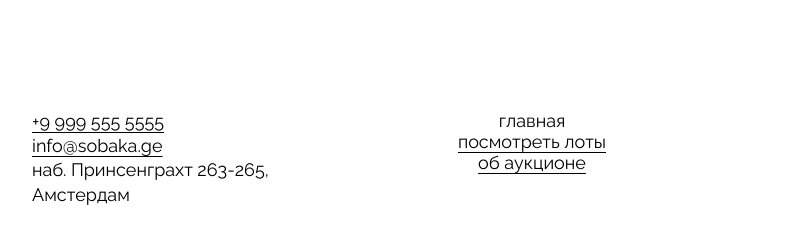
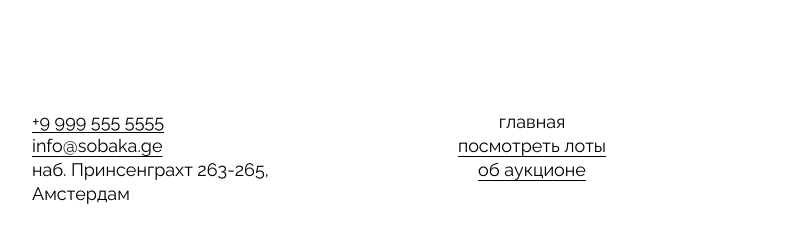
Before and after one commit to autoclaiming/ono-tebe-nado-fd, a plain HTML site: page index.html in a window 1280 px wide. Shown: the part 2725-2968 px from the top of the page, 108-895 px from the left. Drawn offline with Linux system fonts and the light colour scheme.

```diff
--- a/styles/style.css
+++ b/styles/style.css
@@ -271,12 +271,10 @@
   grid-template-columns: repeat(3, 1fr);
   margin: 0 50px 82px;
   font-size: 18px;
-  line-height: 21.13px;
+  line-height: 24px;
 }
 
-.address-footer {
-  line-height: 24.3px;
-}
+
 
 .footer__menu-list {
   text-align: center;
```
